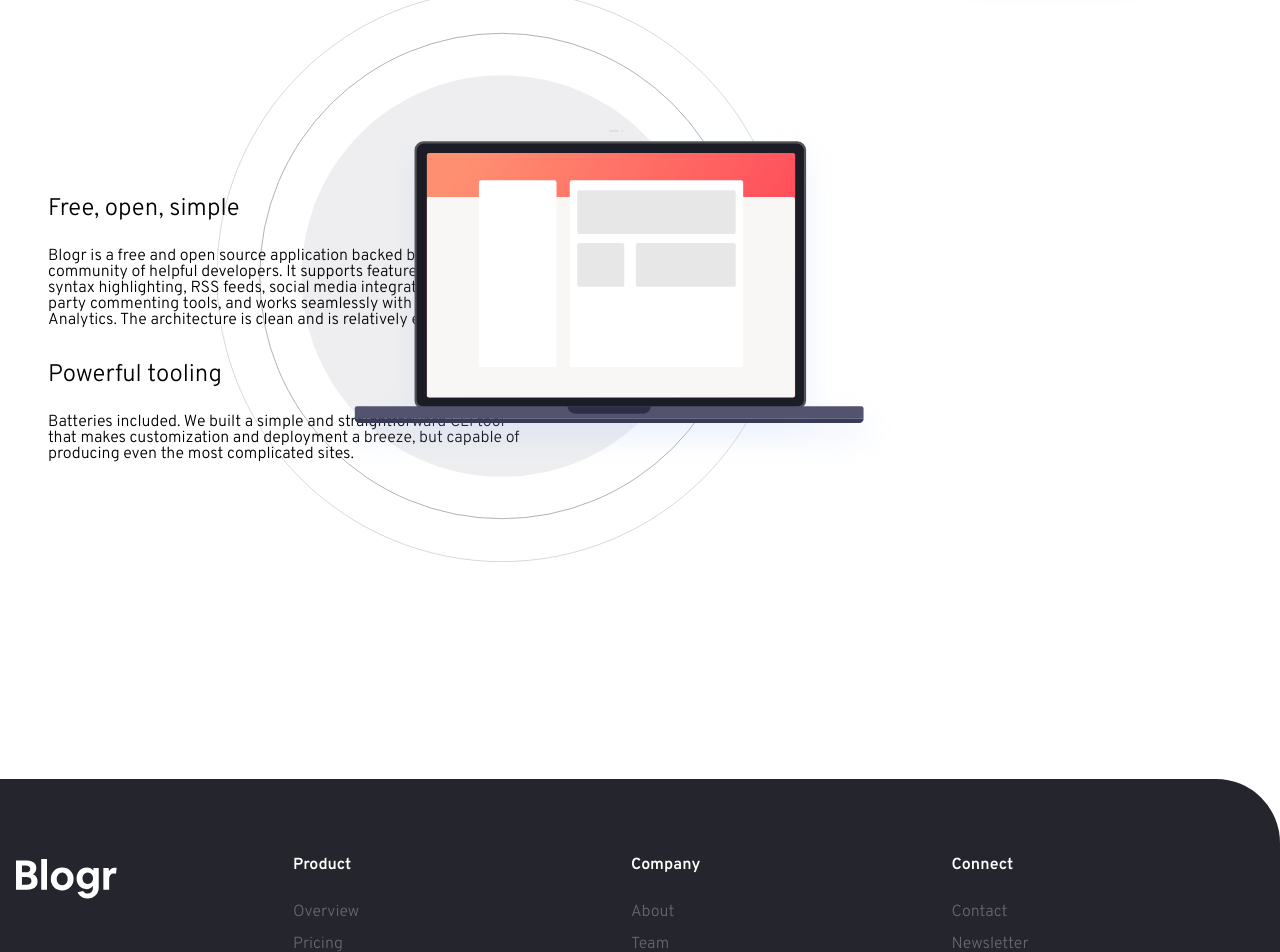
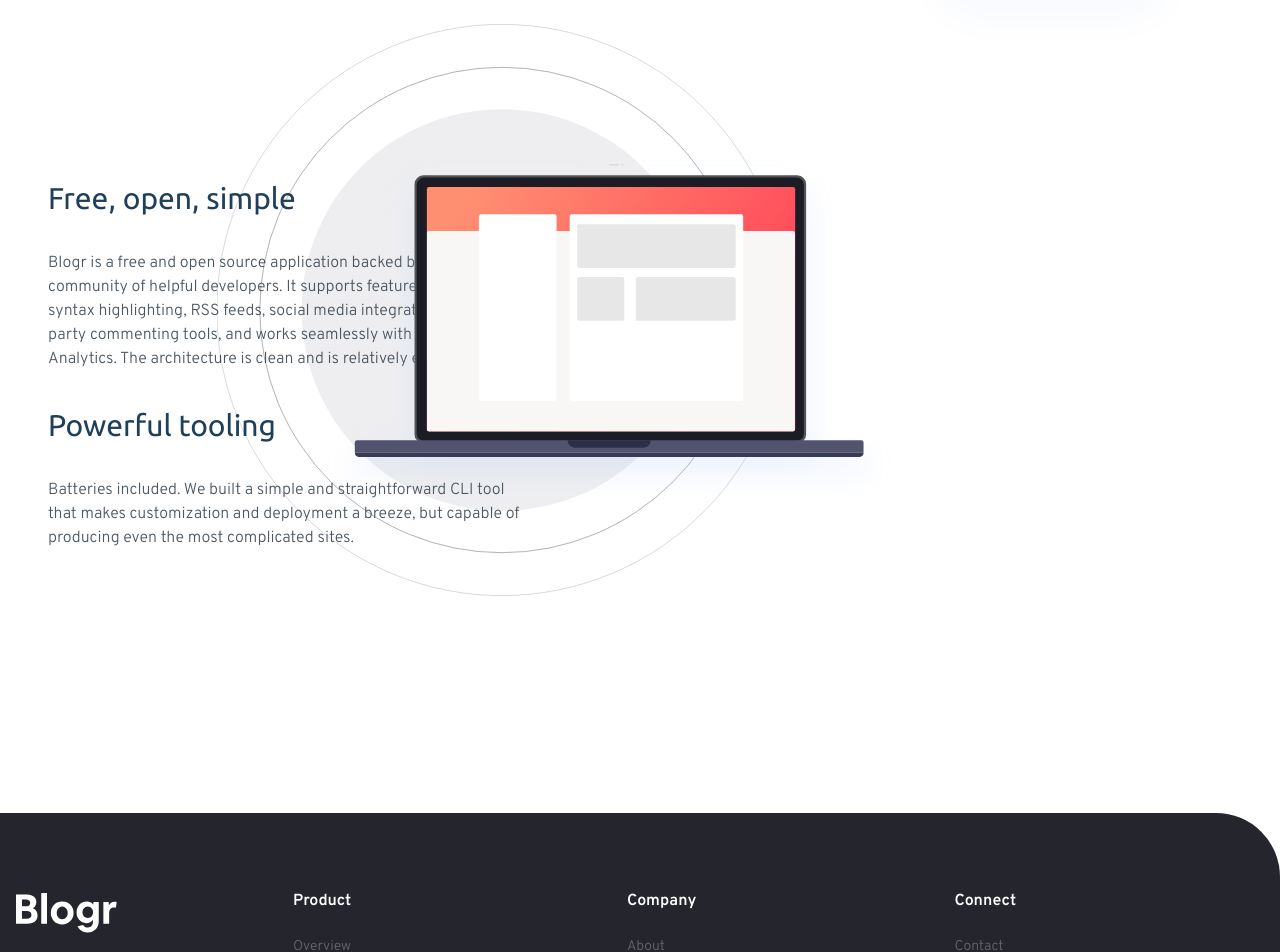
Before and after one commit to Jaisurya-14/blogr-app, a Vue app: page / in a window 1280 px wide. Shown: the part 1824-2776 px from the top of the page. Built offline with nearby package versions, Linux system fonts and the light colour scheme.

Commit message:
css for typography

```diff
--- a/src/styles/typography.scss
+++ b/src/styles/typography.scss
@@ -6,6 +6,8 @@ body {
     font-size: $font-size-base;
     font-family: 'Overpass' , sans-serif;
     background-color: $white;
+    color: $dark-grayish-blue;
+    line-height: 1.5;
 }
 
 a {
@@ -19,6 +21,10 @@ button {
     cursor: pointer;
 }
 
+h2 {
+    font-family: 'Ubuntu' , sans-serif;
+    color: $dark-blue;
+}
 
 // button styles
 
@@ -49,29 +55,35 @@ button {
 h1,
 .h1 {
     font-size: 2rem;
-    line-height: 1.5;
+    line-height: 1.75;
 }
 
 h2,
 .h2 {
+    font-size: 1.875rem;
+    line-height: 1.5;
+}
+
+h3,
+.h3 {
     font-size: 1.5rem;
     line-height: 1.25;
 }
 
-h3,
-.h3 {
+h4,
+.h4 {
     font-size: 1.2rem;
     line-height: 1.125;
-}
-
-h4,
-.h4 {
-    font-size: 1.125rem;
-    line-height: 1;
 }
 
 h5,
 .h5 {
     font-size: 1rem;
-    line-height: 0.8;
+    line-height: 1;
 }
+
+h6,
+.h6 {
+    font-size : 0.875rem;
+    line-height: 0.85;
+}
```
